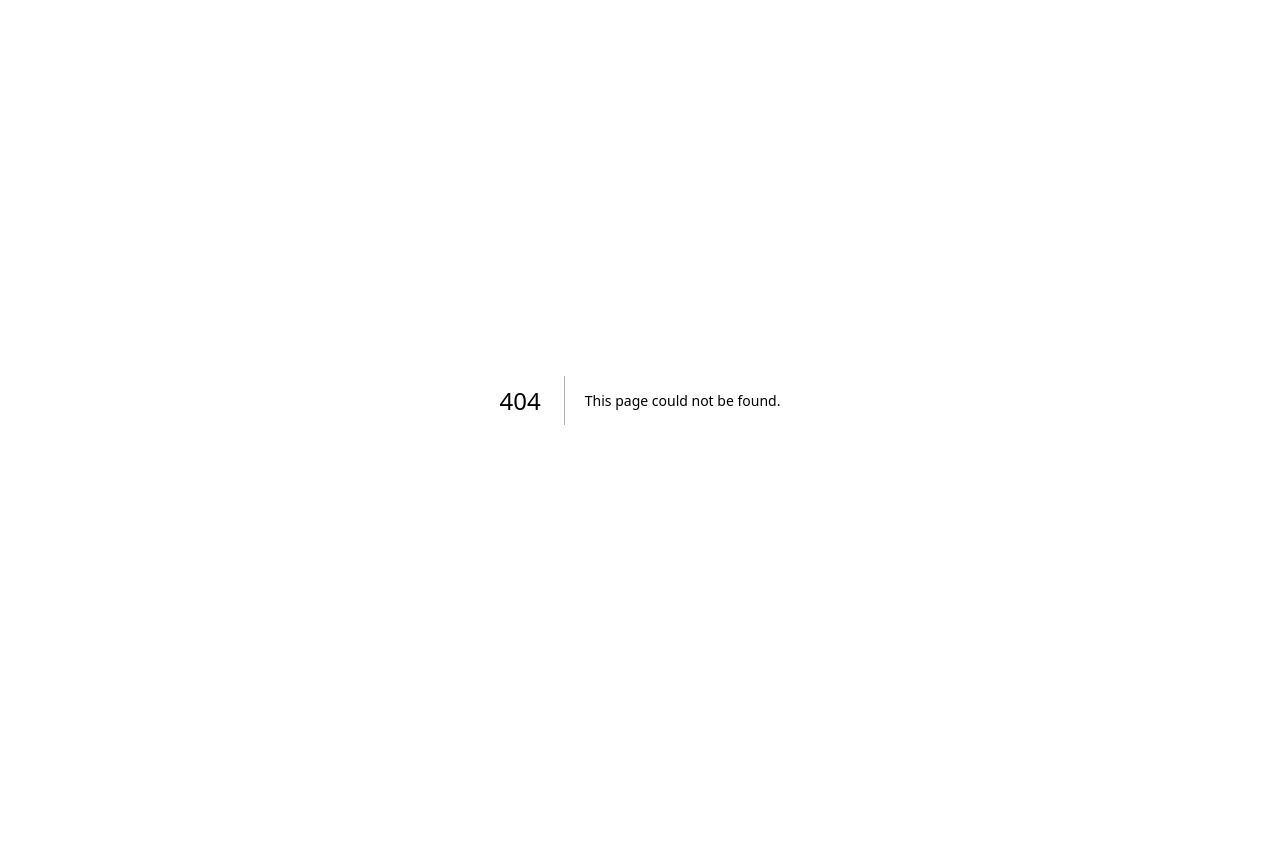
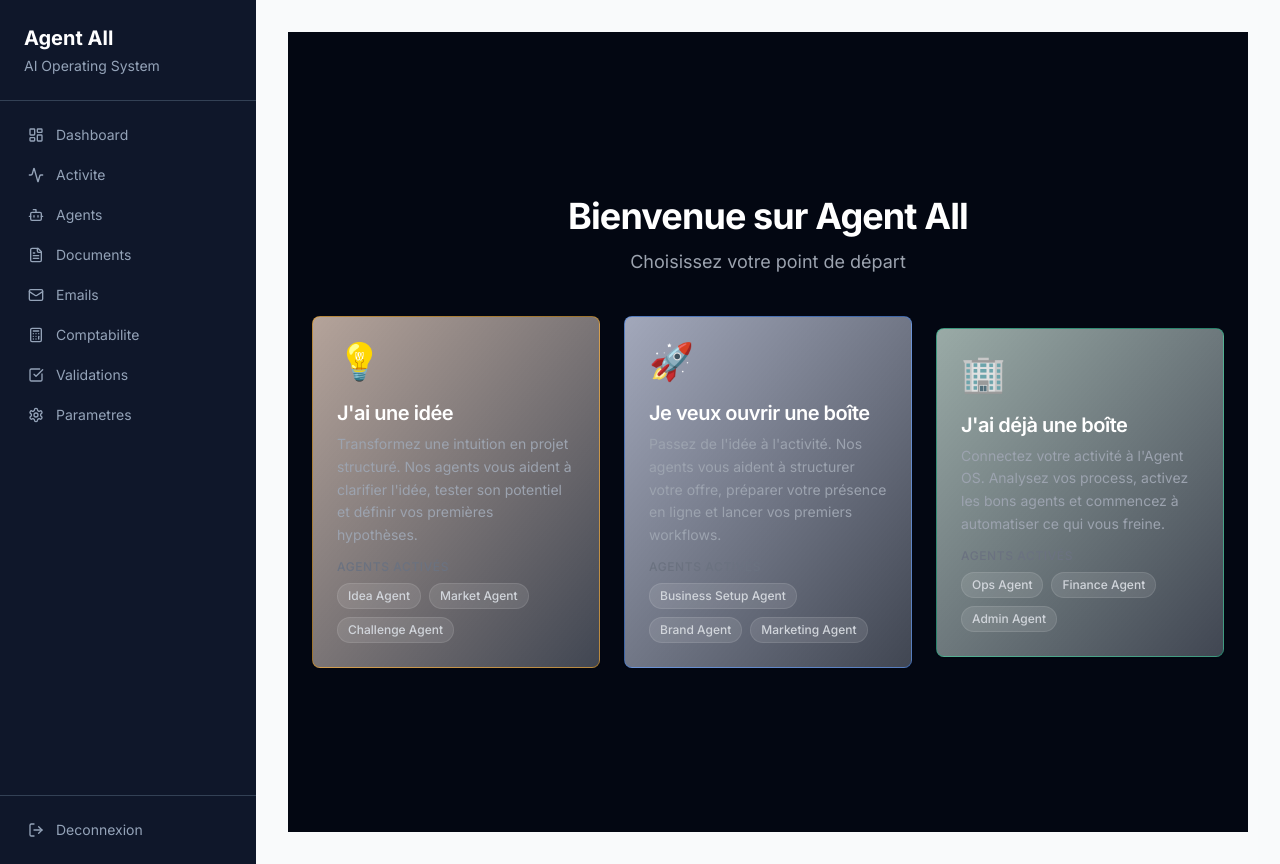
Before and after one commit to fmeleard84/agent-all, a Next.js app in the folder apps/web/: page /dashboard/onboarding in a window 1280 px wide. Before the commit this address had no page. Before the commit the page ends 800 px from the top, so only its background shows below. Built offline with nearby package versions, Linux system fonts and the light colour scheme; no server answers.

Commit message:
feat: add onboarding page with 3 axes cards

```diff
--- /dev/null
+++ b/apps/web/src/app/dashboard/onboarding/page.tsx
@@ -0,0 +1,163 @@
+'use client'
+
+import { useState } from 'react'
+import { useRouter } from 'next/navigation'
+import { supabase } from '@/lib/supabase'
+import { Card, CardContent, CardHeader, CardTitle, CardDescription } from '@/components/ui/card'
+
+type AxeType = 'idea' | 'launch' | 'existing'
+
+const axes: { type: AxeType; icon: string; title: string; description: string; agents: string[]; borderColor: string; gradientFrom: string }[] = [
+  {
+    type: 'idea',
+    icon: '\u{1F4A1}',
+    title: "J'ai une id\u00e9e",
+    description: "Transformez une intuition en projet structur\u00e9. Nos agents vous aident \u00e0 clarifier l'id\u00e9e, tester son potentiel et d\u00e9finir vos premi\u00e8res hypoth\u00e8ses.",
+    agents: ['Idea Agent', 'Market Agent', 'Challenge Agent'],
+    borderColor: 'border-amber-500/50 hover:border-amber-400',
+    gradientFrom: 'from-amber-950/40 to-gray-900/80',
+  },
+  {
+    type: 'launch',
+    icon: '\u{1F680}',
+    title: "Je veux ouvrir une bo\u00eete",
+    description: "Passez de l'id\u00e9e \u00e0 l'activit\u00e9. Nos agents vous aident \u00e0 structurer votre offre, pr\u00e9parer votre pr\u00e9sence en ligne et lancer vos premiers workflows.",
+    agents: ['Business Setup Agent', 'Brand Agent', 'Marketing Agent'],
+    borderColor: 'border-blue-500/50 hover:border-blue-400',
+    gradientFrom: 'from-blue-950/40 to-gray-900/80',
+  },
+  {
+    type: 'existing',
+    icon: '\u{1F3E2}',
+    title: "J'ai d\u00e9j\u00e0 une bo\u00eete",
+    description: "Connectez votre activit\u00e9 \u00e0 l'Agent OS. Analysez vos process, activez les bons agents et commencez \u00e0 automatiser ce qui vous freine.",
+    agents: ['Ops Agent', 'Finance Agent', 'Admin Agent'],
+    borderColor: 'border-emerald-500/50 hover:border-emerald-400',
+    gradientFrom: 'from-emerald-950/40 to-gray-900/80',
+  },
+]
+
+export default function OnboardingPage() {
+  const router = useRouter()
+  const [loading, setLoading] = useState<AxeType | null>(null)
+
+  async function handleSelect(axeType: AxeType) {
+    if (loading) return
+    setLoading(axeType)
+
+    try {
+      const { data: { session } } = await supabase.auth.getSession()
+      if (!session) {
+        router.push('/login')
+        return
+      }
+
+      const res = await fetch(`${process.env.NEXT_PUBLIC_API_URL}/workspaces`, {
+        method: 'POST',
+        headers: {
+          'Content-Type': 'application/json',
+          Authorization: `Bearer ${session.access_token}`,
+        },
+        body: JSON.stringify({ axeType }),
+      })
+
+      if (!res.ok) {
+        throw new Error('Failed to create workspace')
+      }
+
+      const workspace = await res.json()
+      router.push(`/dashboard/workspace/${workspace.id}`)
+    } catch (error) {
+      console.error('Error creating workspace:', error)
+      setLoading(null)
+    }
+  }
+
+  return (
+    <div className="min-h-screen bg-gray-950 flex items-center justify-center p-6">
+      <div className="max-w-5xl w-full space-y-10">
+        <div className="text-center space-y-3">
+          <h1 className="text-3xl md:text-4xl font-bold text-white tracking-tight">
+            Bienvenue sur Agent All
+          </h1>
+          <p className="text-gray-400 text-lg">
+            Choisissez votre point de d&eacute;part
+          </p>
+        </div>
+
+        <div className="grid grid-cols-1 md:grid-cols-3 gap-6">
+          {axes.map((axe) => (
+            <button
+              key={axe.type}
+              onClick={() => handleSelect(axe.type)}
+              disabled={loading !== null}
+              className="text-left focus:outline-none focus:ring-2 focus:ring-white/20 rounded-lg"
+            >
+              <Card
+                className={`
+                  relative overflow-hidden cursor-pointer
+                  bg-gradient-to-br ${axe.gradientFrom}
+                  border ${axe.borderColor}
+                  transition-all duration-300 ease-out
+                  hover:scale-[1.03] hover:shadow-xl hover:shadow-black/30
+                  ${loading === axe.type ? 'opacity-80 scale-[0.98]' : ''}
+                  ${loading !== null && loading !== axe.type ? 'opacity-40 pointer-events-none' : ''}
+                `}
+              >
+                <CardHeader className="pb-3">
+                  <div className="text-4xl mb-3">{axe.icon}</div>
+                  <CardTitle className="text-xl text-white">{axe.title}</CardTitle>
+                  <CardDescription className="text-gray-400 text-sm leading-relaxed">
+                    {axe.description}
+                  </CardDescription>
+                </CardHeader>
+                <CardContent>
+                  <div className="space-y-2">
+                    <p className="text-xs font-medium text-gray-500 uppercase tracking-wider">
+                      Agents activ&eacute;s
+                    </p>
+                    <div className="flex flex-wrap gap-2">
+                      {axe.agents.map((agent) => (
+                        <span
+                          key={agent}
+                          className="inline-flex items-center px-2.5 py-1 rounded-full text-xs font-medium bg-white/10 text-gray-300 border border-white/10"
+                        >
+                          {agent}
+                        </span>
+                      ))}
+                    </div>
+                  </div>
+                  {loading === axe.type && (
+                    <div className="mt-4 flex items-center gap-2 text-sm text-gray-400">
+                      <svg
+                        className="animate-spin h-4 w-4"
+                        xmlns="http://www.w3.org/2000/svg"
+                        fill="none"
+                        viewBox="0 0 24 24"
+                      >
+                        <circle
+                          className="opacity-25"
+                          cx="12"
+                          cy="12"
+                          r="10"
+                          stroke="currentColor"
+                          strokeWidth="4"
+                        />
+                        <path
+                          className="opacity-75"
+                          fill="currentColor"
+                          d="M4 12a8 8 0 018-8V0C5.373 0 0 5.373 0 12h4z"
+                        />
+                      </svg>
+                      Cr&eacute;ation en cours...
+                    </div>
+                  )}
+                </CardContent>
+              </Card>
+            </button>
+          ))}
+        </div>
+      </div>
+    </div>
+  )
+}
```
